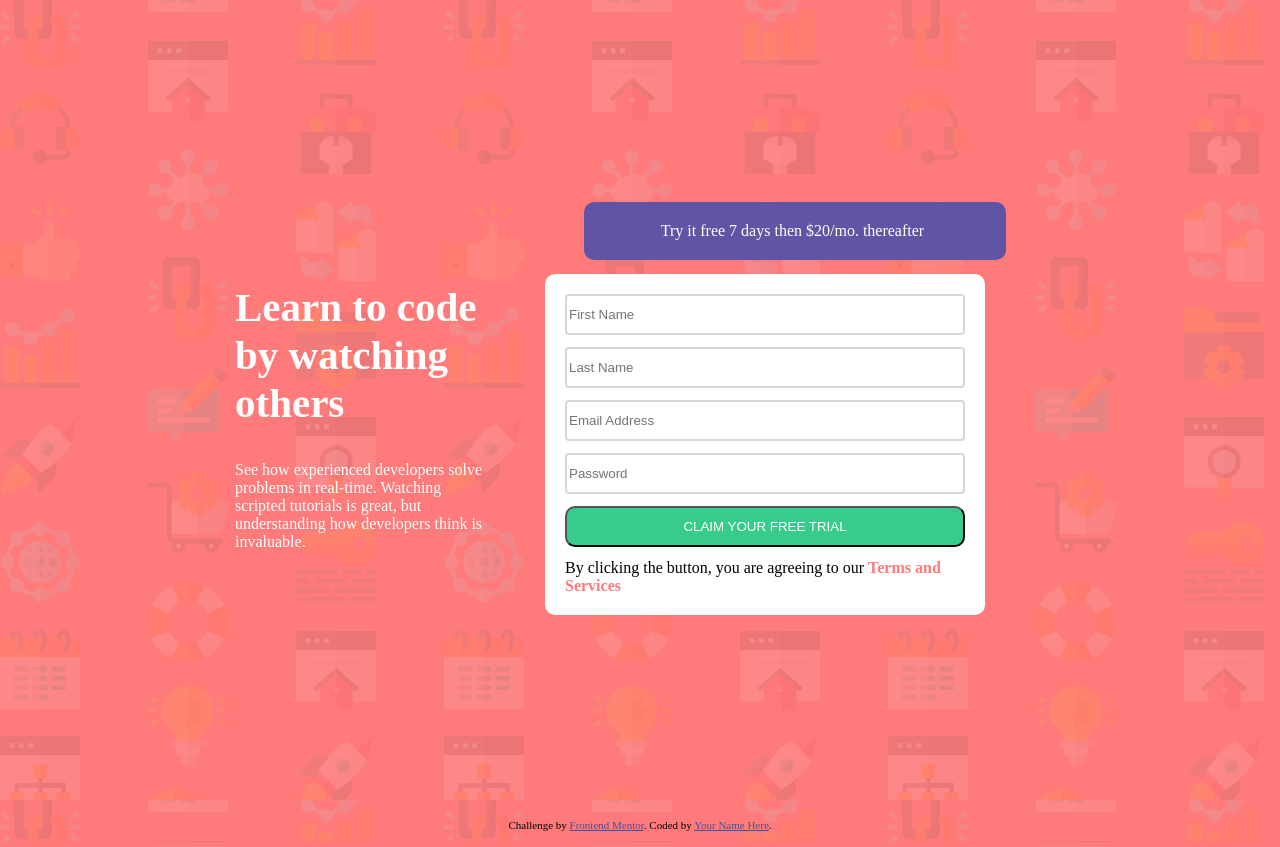
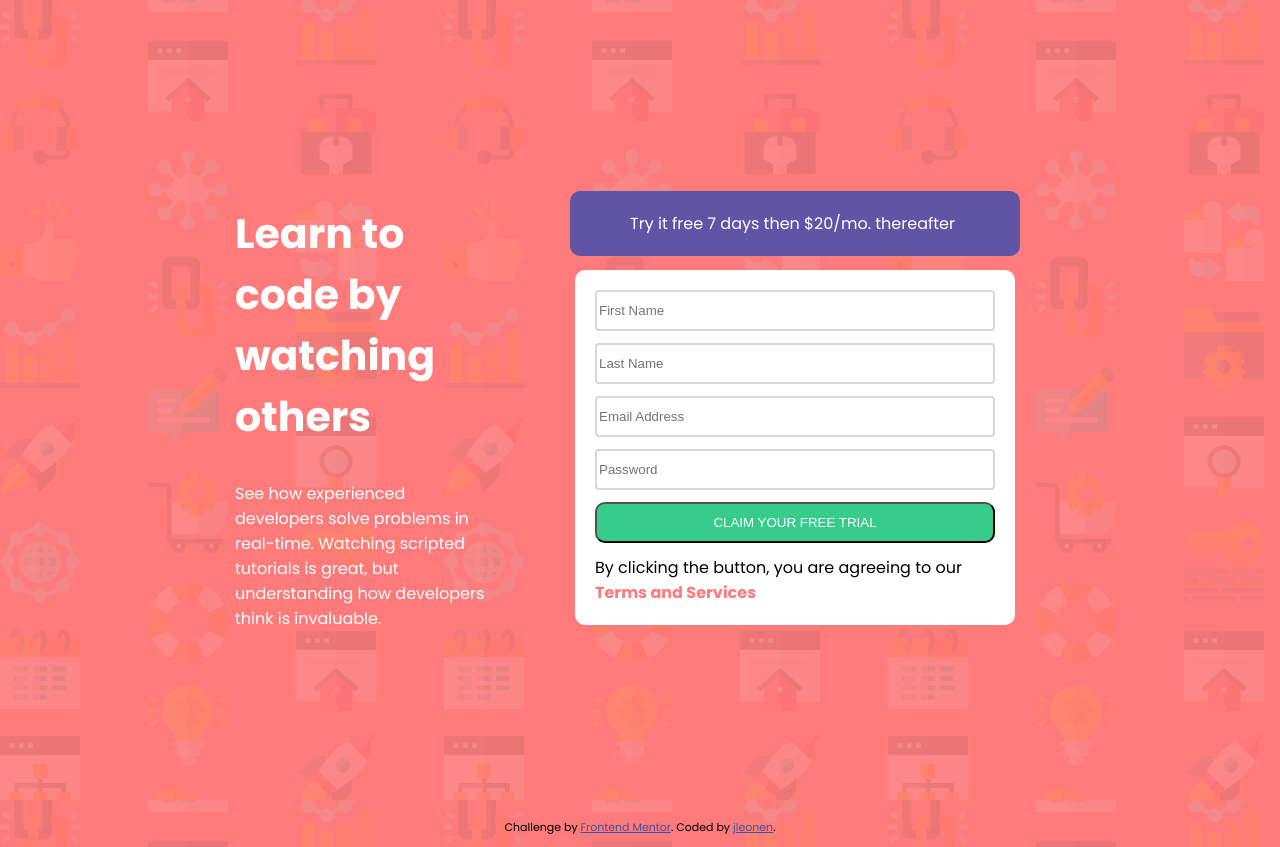
Before and after one commit to jleonen/signup-form-challenge, a plain HTML site: page index.html in a window 1280 px wide. Drawn offline with Linux system fonts and the light colour scheme.

Commit message:
Adjusted banner positioning

```diff
--- a/index.html
+++ b/index.html
@@ -67,7 +67,7 @@
         Challenge by
         <a href="https://www.frontendmentor.io?ref=challenge" target="_blank"
           >Frontend Mentor</a
-        >. Coded by <a href="#">Your Name Here</a>.
+        >. Coded by <a href="#">jleonen</a>.
       </p>
     </footer>
   </body>
--- a/style.css
+++ b/style.css
@@ -1,3 +1,5 @@
+@import url("https://fonts.googleapis.com/css2?family=Big+Shoulders+Display:wght@700&family=Lexend+Deca&family=Poppins:wght@400;500;600;700&display=swap");
+
 .attribution {
   font-size: 11px;
   text-align: center;
@@ -9,6 +11,7 @@
 body {
   background-image: url("/images/bg-intro-desktop.png");
   background-color: hsl(0, 100%, 74%);
+  font-family: "Poppins";
 }
 
 .flex-input {
@@ -24,8 +27,8 @@ body {
   color: white;
   align-self: center;
   display: inline-block;
-  padding-right: 82px;
-  padding-left: 77px;
+  padding-right: 65px;
+  padding-left: 60px;
   padding-top: 20px;
   padding-bottom: 20px;
   border-radius: 10px;
@@ -78,6 +81,7 @@ button:hover {
   padding-top: 20px;
   width: 400px;
   border-radius: 10px;
+  margin: auto;
 }
 
 input {
```
Also changed, not shown: 1 other file.
